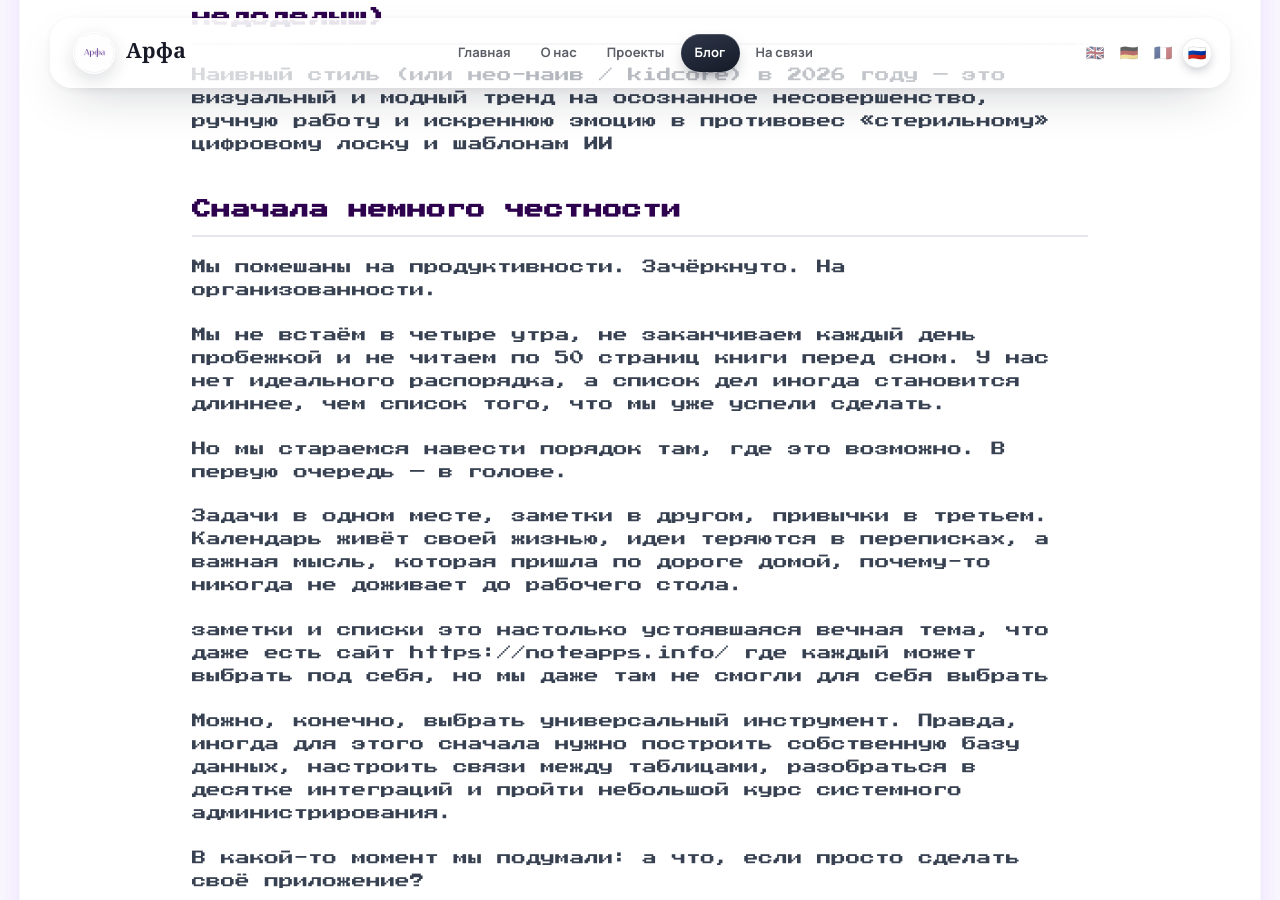
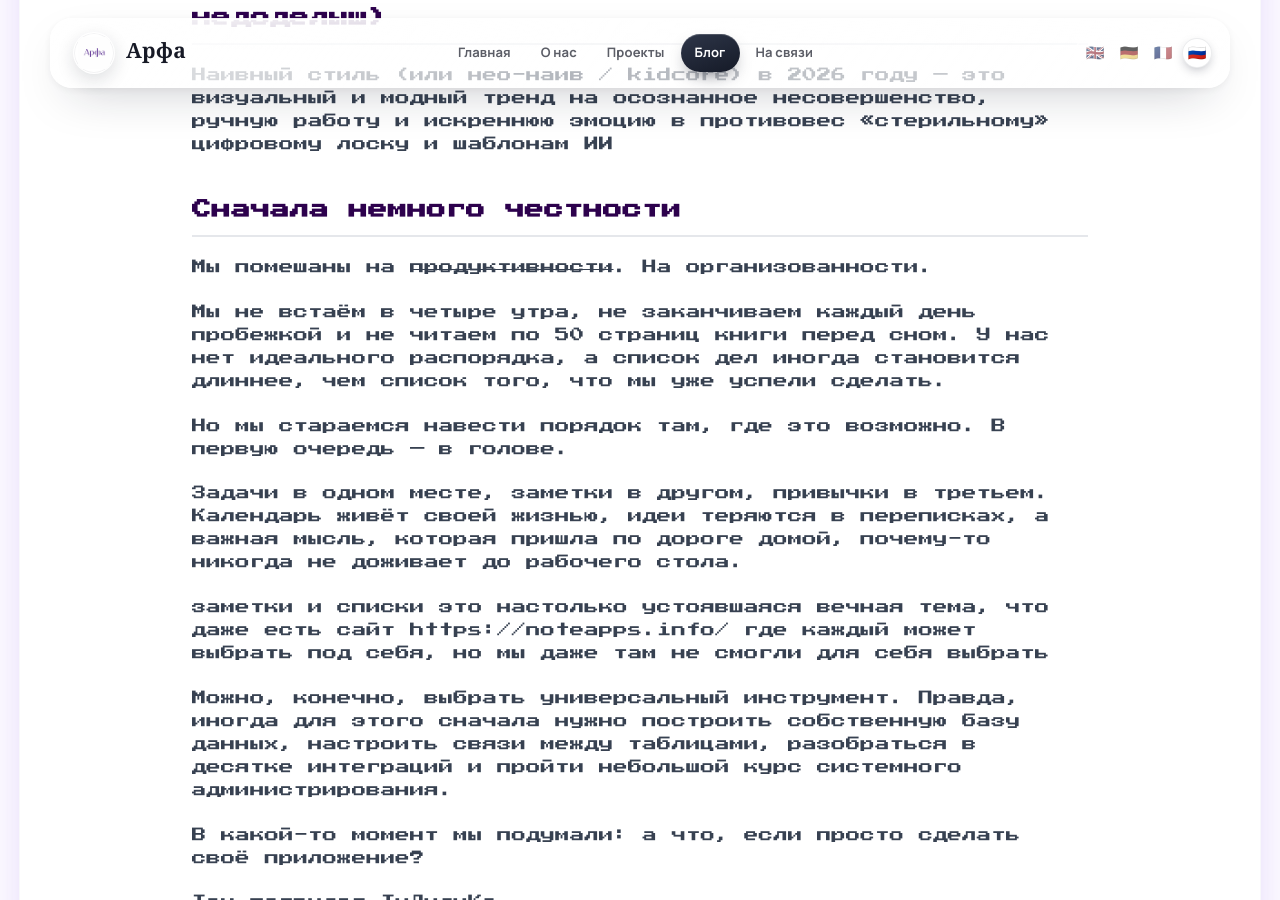
Before and after one commit to Rafadelya/rafadelya.github.io, a Jekyll site: the page blog/ru/posts/todoolico.ru.html, which Jekyll copies as it is, in a window 1280 px wide and 900 px high, scrolled down 1413 px. Built offline with Jekyll 4.4.1, drawn with Linux system fonts in a browser that asks for light colours.

Commit message:
Blog: strike through productivity in ToDooliCo post

```diff
--- a/blog/ru/posts/todoolico.ru.html
+++ b/blog/ru/posts/todoolico.ru.html
@@ -103,7 +103,7 @@
           <h2 class="post-heading">Знакомьтесь – Тудл (или как мы его называем, недоделыш)</h2>
           <p class="post-text">Наивный стиль (или нео-наив / kidcore) в 2026 году — это визуальный и модный тренд на осознанное несовершенство, ручную работу и искреннюю эмоцию в противовес «стерильному» цифровому лоску и шаблонам ИИ</p>
           <h2 class="post-heading">Сначала немного честности</h2>
-          <p class="post-text">Мы помешаны на продуктивности. Зачёркнуто. На организованности.</p>
+          <p class="post-text">Мы помешаны на <s>продуктивности</s>. На организованности.</p>
           <p class="post-text">Мы не встаём в четыре утра, не заканчиваем каждый день пробежкой и не читаем по 50 страниц книги перед сном. У нас нет идеального распорядка, а список дел иногда становится длиннее, чем список того, что мы уже успели сделать.</p>
           <p class="post-text">Но мы стараемся навести порядок там, где это возможно. В первую очередь — в голове.</p>
           <p class="post-text">Задачи в одном месте, заметки в другом, привычки в третьем. Календарь живёт своей жизнью, идеи теряются в переписках, а важная мысль, которая пришла по дороге домой, почему-то никогда не доживает до рабочего стола.</p>
```
